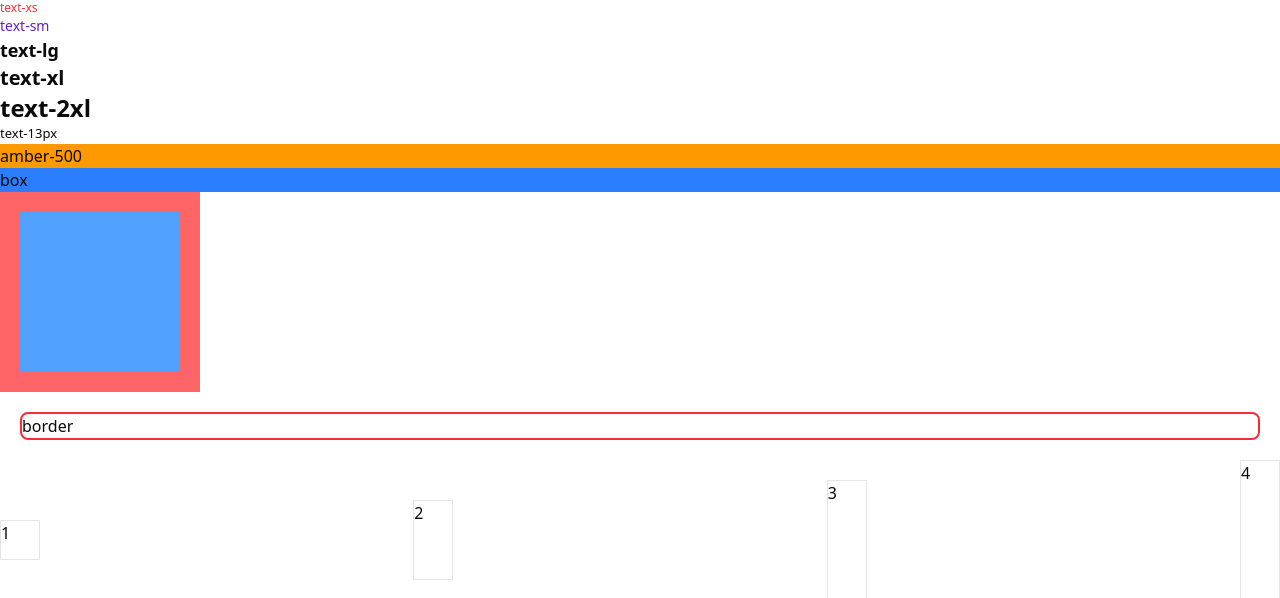
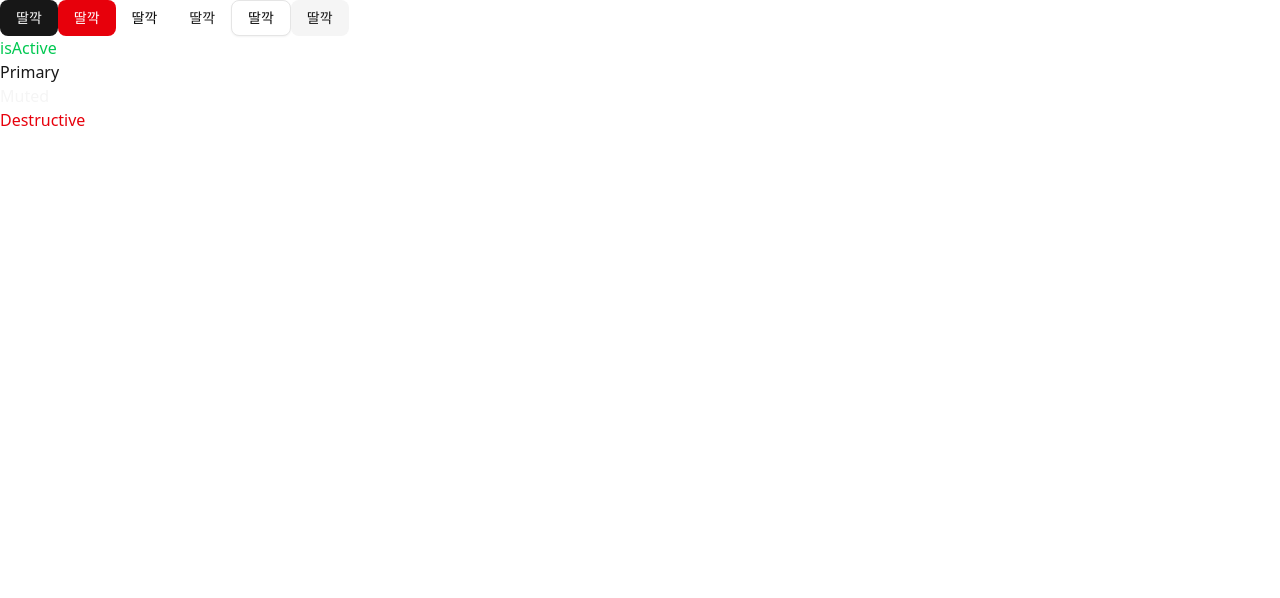
Before and after one commit to YOOJEYEONG/onebite_sns, a React (Vite) app in the folder onebite-exam/: page / in a window 1280 px wide. Shown: the top 598 px of the page. Built offline with nearby package versions, Linux system fonts and the light colour scheme; the HTML template or start-up script is replaced by a standard one.

Commit message:
shadcn : button

```diff
--- a/onebite-exam/src/App.tsx
+++ b/onebite-exam/src/App.tsx
@@ -1,39 +1,26 @@
 import "./App.css";
+import { Button } from "./components/ui/button";
+import { cn } from "./lib/utils";
 
 function App() {
+  const isActive = true;
+
   return (
     <div>
-      {/* 1. 타이포그래프 */}
-      <div className="text-xs text-red-500">text-xs</div>
-      <div className="text-sm text-[rgb(100,30,200)]">text-sm</div>
-      <div className="text-lg font-bold">text-lg</div>
-      <div className="text-xl font-extrabold">text-xl</div>
-      <div className="text-2xl font-black">text-2xl</div>
-      <div className="text-[13px]">text-13px</div>
+      <Button>딸깍</Button>
+      <Button variant={"destructive"}>딸깍</Button>
+      <Button variant={"ghost"}>딸깍</Button>
+      <Button variant={"link"}>딸깍</Button>
+      <Button variant={"outline"}>딸깍</Button>
+      <Button variant={"secondary"}>딸깍</Button>
 
-      {/* 2. 백그라운드 컬러 */}
-      <div className="bg-amber-500">amber-500</div>
-
-      {/* 3. 사이즈 */}
-      <div className="w-full bg-blue-500">box</div>
-
-      {/* 4. 여백 */}
-      <div className="h-50 w-50 bg-red-400 p-5">
-        <div className="h-full w-full bg-blue-400"></div>
+      <div className={cn(isActive ? "text-green-500" : "text-red-500")}>
+        isActive
       </div>
 
-      {/* 5. 보더 */}
-      <div className="m-5 rounded-md border-x-2 border-y-2 border-red-500">
-        border
-      </div>
-
-      {/* 6. 플렉스 컨테이너 */}
-      <div className="flex items-center justify-between">
-        <div className="h-10 w-10 border">1</div>
-        <div className="h-20 w-10 border">2</div>
-        <div className="h-30 w-10 border">3</div>
-        <div className="h-40 w-10 border">4</div>
-      </div>
+      <div className="text-primary">Primary</div>
+      <div className="text-muted">Muted</div>
+      <div className="text-destructive">Destructive</div>
     </div>
   );
 }
--- /dev/null
+++ b/onebite-exam/src/components/ui/button.tsx
@@ -0,0 +1,64 @@
+import * as React from "react"
+import { cva, type VariantProps } from "class-variance-authority"
+import { Slot } from "radix-ui"
+
+import { cn } from "@/lib/utils"
+
+const buttonVariants = cva(
+  "inline-flex items-center justify-center gap-2 whitespace-nowrap rounded-md text-sm font-medium transition-all disabled:pointer-events-none disabled:opacity-50 [&_svg]:pointer-events-none [&_svg:not([class*='size-'])]:size-4 shrink-0 [&_svg]:shrink-0 outline-none focus-visible:border-ring focus-visible:ring-ring/50 focus-visible:ring-[3px] aria-invalid:ring-destructive/20 dark:aria-invalid:ring-destructive/40 aria-invalid:border-destructive",
+  {
+    variants: {
+      variant: {
+        default: "bg-primary text-primary-foreground hover:bg-primary/90",
+        destructive:
+          "bg-destructive text-white hover:bg-destructive/90 focus-visible:ring-destructive/20 dark:focus-visible:ring-destructive/40 dark:bg-destructive/60",
+        outline:
+          "border bg-background shadow-xs hover:bg-accent hover:text-accent-foreground dark:bg-input/30 dark:border-input dark:hover:bg-input/50",
+        secondary:
+          "bg-secondary text-secondary-foreground hover:bg-secondary/80",
+        ghost:
+          "hover:bg-accent hover:text-accent-foreground dark:hover:bg-accent/50",
+        link: "text-primary underline-offset-4 hover:underline",
+      },
+      size: {
+        default: "h-9 px-4 py-2 has-[>svg]:px-3",
+        xs: "h-6 gap-1 rounded-md px-2 text-xs has-[>svg]:px-1.5 [&_svg:not([class*='size-'])]:size-3",
+        sm: "h-8 rounded-md gap-1.5 px-3 has-[>svg]:px-2.5",
+        lg: "h-10 rounded-md px-6 has-[>svg]:px-4",
+        icon: "size-9",
+        "icon-xs": "size-6 rounded-md [&_svg:not([class*='size-'])]:size-3",
+        "icon-sm": "size-8",
+        "icon-lg": "size-10",
+      },
+    },
+    defaultVariants: {
+      variant: "default",
+      size: "default",
+    },
+  }
+)
+
+function Button({
+  className,
+  variant = "default",
+  size = "default",
+  asChild = false,
+  ...props
+}: React.ComponentProps<"button"> &
+  VariantProps<typeof buttonVariants> & {
+    asChild?: boolean
+  }) {
+  const Comp = asChild ? Slot.Root : "button"
+
+  return (
+    <Comp
+      data-slot="button"
+      data-variant={variant}
+      data-size={size}
+      className={cn(buttonVariants({ variant, size, className }))}
+      {...props}
+    />
+  )
+}
+
+export { Button, buttonVariants }
--- /dev/null
+++ b/onebite-exam/src/components/ui/input.tsx
@@ -0,0 +1,21 @@
+import * as React from "react"
+
+import { cn } from "@/lib/utils"
+
+function Input({ className, type, ...props }: React.ComponentProps<"input">) {
+  return (
+    <input
+      type={type}
+      data-slot="input"
+      className={cn(
+        "file:text-foreground placeholder:text-muted-foreground selection:bg-primary selection:text-primary-foreground dark:bg-input/30 border-input h-9 w-full min-w-0 rounded-md border bg-transparent px-3 py-1 text-base shadow-xs transition-[color,box-shadow] outline-none file:inline-flex file:h-7 file:border-0 file:bg-transparent file:text-sm file:font-medium disabled:pointer-events-none disabled:cursor-not-allowed disabled:opacity-50 md:text-sm",
+        "focus-visible:border-ring focus-visible:ring-ring/50 focus-visible:ring-[3px]",
+        "aria-invalid:ring-destructive/20 dark:aria-invalid:ring-destructive/40 aria-invalid:border-destructive",
+        className
+      )}
+      {...props}
+    />
+  )
+}
+
+export { Input }
--- a/onebite-exam/src/index.css
+++ b/onebite-exam/src/index.css
@@ -121,4 +121,8 @@
   body {
     @apply bg-background text-foreground;
   }
+  button:not(:disabled),
+  [role="button"]:not(:disabled) {
+    cursor: pointer;
   }
+}
```
Lines whose indentation alone changed are shown as unchanged.
